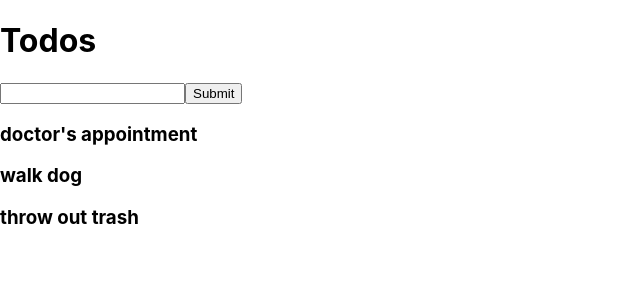
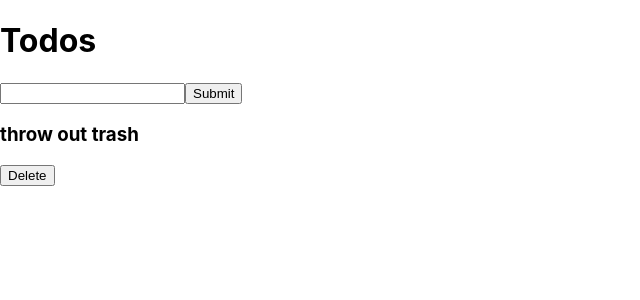
Before and after one commit to nchen0/React-Hooks-Context-Demo, a React (Create React App) app: page / in a window 1280 px wide. Shown: the top 300 px of the page, without its empty margins (0-640 px from the left). Built offline with nearby package versions, Linux system fonts and the light colour scheme; data requests are answered from the project's data file.

Commit message:
delete todos

```diff
--- a/db.json
+++ b/db.json
@@ -1,22 +1,8 @@
 {
   "tasks": [
     {
-      "id": 1,
-      "text": "doctor's appointment",
-      "day": "Feb 5th",
-      "reminder": false
-    },
-    {
-      "id": 2,
-      "text": "walk dog",
-      "day": "Feb 5th",
-      "reminder": false
-    },
-    {
-      "id": 3,
-      "text": "throw out trash",
-      "day": "Feb 5th",
-      "reminder": false
+      "id": 0.7661128357004214,
+      "text": "throw out trash"
     }
   ]
 }
--- a/src/components/AddTodo.js
+++ b/src/components/AddTodo.js
@@ -21,7 +21,7 @@ const AddTodo = () => {
     }
 
     const addTodo = async () => {
-        const body = { id: todos.length + 1, text: inputValue }
+        const body = { id: Math.random(), text: inputValue }
         const response = await axios.post('http://localhost:5000/tasks', body)
         setTodos([...todos, response.data])
     }
--- /dev/null
+++ b/src/components/Todo.js
@@ -0,0 +1,12 @@
+import React from 'react'
+
+const Todo = ({ todo, deleteTodo }) => {
+    return (
+        <div>
+            <h3>{todo.text}</h3>
+            <button onClick={() => deleteTodo(todo.id)}>Delete</button>
+        </div>
+    )
+}
+
+export default Todo
--- a/src/components/Todos.js
+++ b/src/components/Todos.js
@@ -1,22 +1,35 @@
 import { TodoContext } from "../context/TodoContext"
 import { useContext, useEffect } from "react"
+import Todo from "./Todo"
+import axios from 'axios'
 
 const Todos = () => {
     const [todos, setTodos] = useContext(TodoContext)
-    const fetchTodos = async (url) => {
-        const response = await fetch(url)
-        const data = await response.json()
-        setTodos(data)
-    }
 
     useEffect(() => {
+        const fetchTodos = async (url) => {
+            try {
+                const response = await fetch(url)
+                const data = await response.json()
+                setTodos(data)
+            } catch (ex) {
+                console.log(ex)
+            }
+        }
+
         fetchTodos("http://localhost:5000/tasks")
     }, [])
+
+    const deleteTodo = async (id) => {
+        await axios.delete(`http://localhost:5000/tasks/${id}`)
+        const currentTodos = todos.filter(todo => !(todo.id === id))
+        setTodos(currentTodos)
+    }
 
     return (
         <>
         {todos.map(todo => (
-            <h3 key={todo.id}>{todo.text}</h3>
+            <Todo key={todo.id} todo={todo} deleteTodo={deleteTodo} />
         ))}
         </>
     )
```
